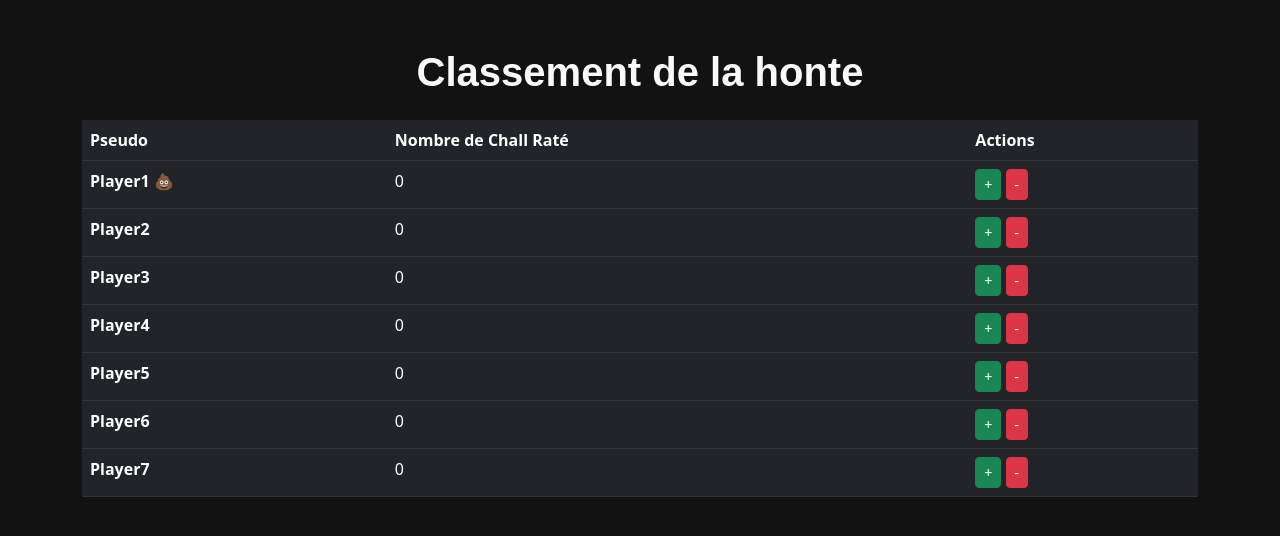
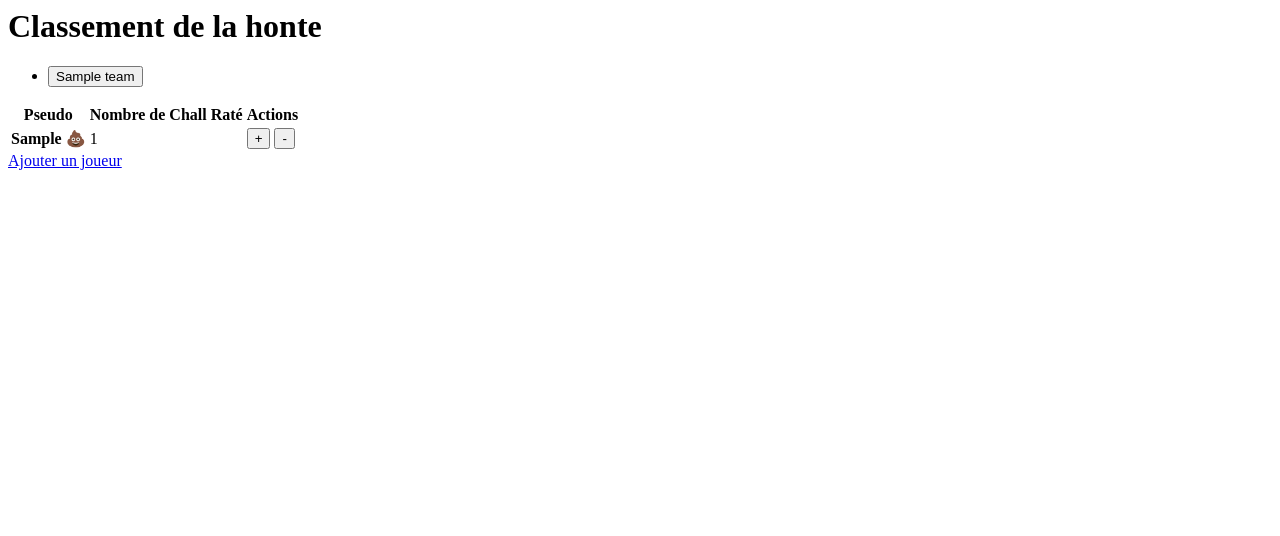
Before and after one commit to LaDistance/DofuShame, a Flask app: page / in a window 1280 px wide. Shown: the top 536 px of the page. Run offline with Flask 3, Linux system fonts and the light colour scheme; tables that the repository leaves empty hold one stand-in row (values such as "Sample post").

Commit message:
added pg persistence & teams

```diff
--- a/app.py
+++ b/app.py
@@ -1,27 +1,48 @@
-from flask import Flask, render_template, request, redirect, url_for, jsonify
-import json
+from flask import Flask, render_template, request, redirect, url_for
+from flask_sqlalchemy import SQLAlchemy
+from sqlalchemy.exc import IntegrityError
+import os
 
 app = Flask(__name__)
 
+# Configure the SQLAlchemy part of the app instance
+app.config["SQLALCHEMY_DATABASE_URI"] = (
+    os.environ.get("DATABASE_URL")
+    or "postgresql://postgres:yourpassword@localhost:5432/dofushame"
+)
+app.config["SQLALCHEMY_TRACK_MODIFICATIONS"] = False
 
-# Load data from JSON file
-def load_data():
-    with open("data.json", "r") as file:
-        return json.load(file)
+# Create the SQLAlchemy db instance
+db = SQLAlchemy(app)
 
 
-# Save data back to JSON file
-def save_data(data):
-    with open("data.json", "w") as file:
-        json.dump(data, file, indent=4)
+# Define the Team model
+class Team(db.Model):
+    __tablename__ = "teams"  # Optional table name
+    id = db.Column(db.Integer, primary_key=True)
+    name = db.Column(db.String(100), unique=True, nullable=False)
+    # Relationship to Player
+    players = db.relationship("Player", backref="team", lazy=True)
+
+
+# Define the Player model
+class Player(db.Model):
+    __tablename__ = "players"  # Optional table name
+    id = db.Column(db.Integer, primary_key=True)
+    pseudo = db.Column(db.String(100), unique=True, nullable=False)
+    chall_fail_count = db.Column(db.Integer, default=0, nullable=False)
+    team_id = db.Column(db.Integer, db.ForeignKey("teams.id"), nullable=False)
+
+
+# Create the database tables
+with app.app_context():
+    db.create_all()
 
 
 @app.route("/")
 def scoreboard():
-    data = load_data()
-    # Sort players by "Nombre de chall raté" in descending order
-    sorted_data = sorted(data, key=lambda x: x["Nombre de chall raté"], reverse=True)
-    return render_template("scoreboard.html", data=sorted_data)
+    teams = Team.query.all()
+    return render_template("scoreboard.html", teams=teams)
 
 
 @app.route("/update", methods=["POST"])
@@ -29,17 +50,46 @@ def update_score():
     pseudo = request.form.get("pseudo")
     action = request.form.get("action")
 
-    data = load_data()
-    for player in data:
-        if player["Pseudo"] == pseudo:
-            if action == "increment":
-                player["Nombre de chall raté"] += 1
-            elif action == "decrement" and player["Nombre de chall raté"] > 0:
-                player["Nombre de chall raté"] -= 1
-            break
+    player = Player.query.filter_by(pseudo=pseudo).first()
+    if player:
+        if action == "increment":
+            player.chall_fail_count += 1
+        elif action == "decrement" and player.chall_fail_count > 0:
+            player.chall_fail_count -= 1
+        db.session.commit()
+    return redirect(url_for("scoreboard"))
 
-    save_data(data)
-    return redirect(url_for("scoreboard"))
+
+@app.route("/add_player", methods=["GET", "POST"])
+def add_player():
+    if request.method == "POST":
+        pseudo = request.form.get("pseudo")
+        team_name = request.form.get("team")
+
+        # Check if the team exists; if not, create it
+        team = Team.query.filter_by(name=team_name).first()
+        if not team:
+            team = Team(name=team_name)
+            db.session.add(team)
+            db.session.commit()
+
+        # Check if the player already exists
+        existing_player = Player.query.filter_by(pseudo=pseudo).first()
+        if existing_player:
+            # Handle duplicate pseudo
+            return redirect(url_for("scoreboard"))
+
+        new_player = Player(pseudo=pseudo, team=team)
+        db.session.add(new_player)
+        try:
+            db.session.commit()
+        except IntegrityError:
+            db.session.rollback()
+            # Handle any other integrity errors
+            return redirect(url_for("scoreboard"))
+        return redirect(url_for("scoreboard"))
+    else:
+        return render_template("add_player.html")
 
 
 if __name__ == "__main__":
--- a/requirements.txt
+++ b/requirements.txt
@@ -1,2 +1,5 @@
 flask
 gunicorn
+sqlalchemy
+psycopg2-binary
+flask-sqlalchemy
--- a/templates/scoreboard.html
+++ b/templates/scoreboard.html
@@ -1,18 +1,22 @@
-<!DOCTYPE html>
-<html lang="en">
-<head>
-    <meta charset="UTF-8">
-    <meta name="viewport" content="width=device-width, initial-scale=1.0">
-    <title>Challenge Raté Scoreboard</title>
-    <link
-        href="https://cdn.jsdelivr.net/npm/bootstrap@5.3.0-alpha3/dist/css/bootstrap.min.css"
-        rel="stylesheet"
-    >
-    <link href="{{ url_for('static', filename='css/dark-theme.css') }}" rel="stylesheet">
-</head>
+<!-- Replace existing content inside the body -->
 <body>
     <div class="container mt-5">
         <h1 class="text-center text-light">Classement de la honte</h1>
+        <!-- Team Tabs -->
+        <ul class="nav nav-tabs" id="teamTabs" role="tablist">
+            {% for team in teams %}
+            <li class="nav-item" role="presentation">
+                <button class="nav-link {% if loop.first %}active{% endif %}" id="tab-{{ team.id }}"
+                        data-bs-toggle="tab" data-bs-target="#team-{{ team.id }}" type="button" role="tab"
+                        aria-controls="team-{{ team.id }}" aria-selected="true">{{ team.name }}</button>
+            </li>
+            {% endfor %}
+        </ul>
+        <!-- Tab Content -->
+        <div class="tab-content" id="teamTabsContent">
+            {% for team in teams %}
+            <div class="tab-pane fade {% if loop.first %}show active{% endif %}" id="team-{{ team.id }}"
+                 role="tabpanel" aria-labelledby="tab-{{ team.id }}">
                 <table class="table table-dark table-hover mt-4">
                     <thead>
                         <tr>
@@ -22,23 +26,23 @@
                         </tr>
                     </thead>
                     <tbody>
-                {% for entry in data %}
+                        {% for player in team.players|sort(attribute='chall_fail_count', reverse=True) %}
                         <tr>
                             <td>
-                        <strong>{{ entry["Pseudo"] }}</strong>
+                                <strong>{{ player.pseudo }}</strong>
                                 {% if loop.index == 1 %}
                                     💩
                                 {% endif %}
                             </td>
-                    <td>{{ entry["Nombre de chall raté"] }}</td>
+                            <td>{{ player.chall_fail_count }}</td>
                             <td>
                                 <form method="POST" action="{{ url_for('update_score') }}" style="display: inline;">
-                            <input type="hidden" name="pseudo" value="{{ entry['Pseudo'] }}">
+                                    <input type="hidden" name="pseudo" value="{{ player.pseudo }}">
                                     <input type="hidden" name="action" value="increment">
                                     <button type="submit" class="btn btn-success btn-sm">+</button>
                                 </form>
                                 <form method="POST" action="{{ url_for('update_score') }}" style="display: inline;">
-                            <input type="hidden" name="pseudo" value="{{ entry['Pseudo'] }}">
+                                    <input type="hidden" name="pseudo" value="{{ player.pseudo }}">
                                     <input type="hidden" name="action" value="decrement">
                                     <button type="submit" class="btn btn-danger btn-sm">-</button>
                                 </form>
@@ -48,8 +52,12 @@
                     </tbody>
                 </table>
             </div>
+            {% endfor %}
+        </div>
+        <a href="{{ url_for('add_player') }}" class="btn btn-primary mt-3">Ajouter un joueur</a>
+    </div>
+    <!-- Include Bootstrap JS -->
     <script
         src="https://cdn.jsdelivr.net/npm/bootstrap@5.3.0-alpha3/dist/js/bootstrap.bundle.min.js"
     ></script>
 </body>
-</html>
```
Also changed, not shown: docker-compose.yml (+17 -1 lines), templates/add_player.html (added, +31 -0 lines), 2 other files. Lines whose indentation alone changed are shown as unchanged.
